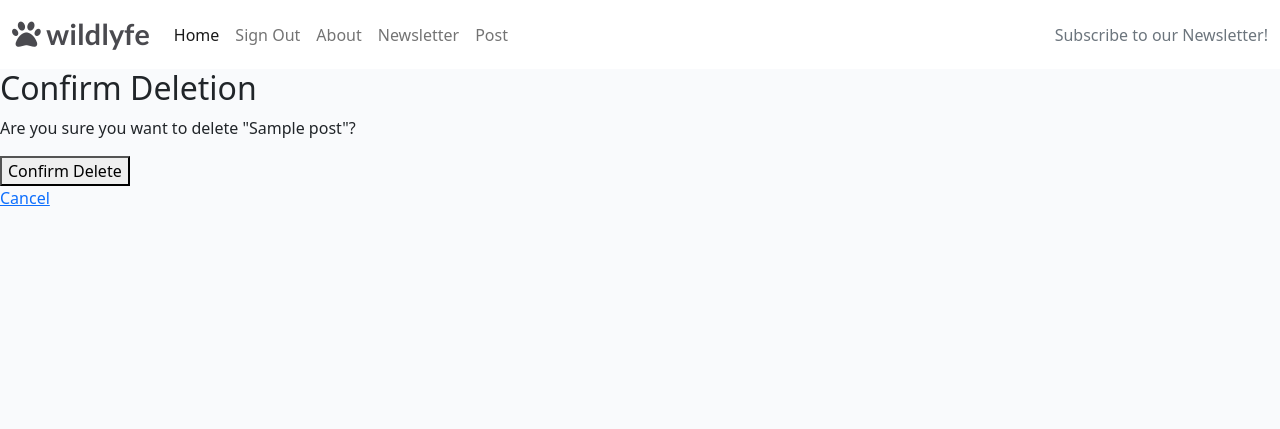
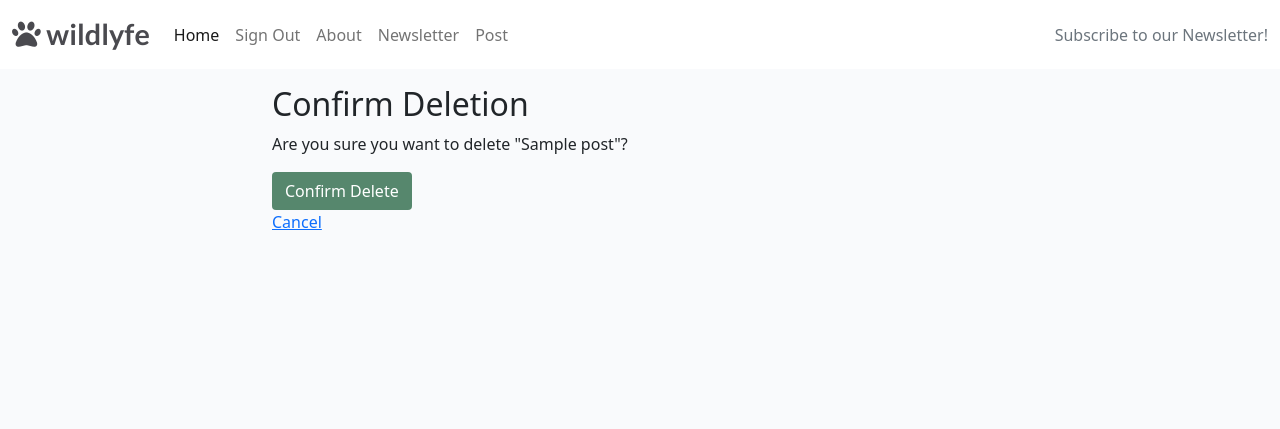
Before and after one commit to ShaneMurphyDev/Project-Portfolio-4, a Django app: page /sample/delete/ in a window 1280 px wide. Shown: the top 429 px of the page. Run offline with Django 3.2, Linux system fonts and the light colour scheme; a user stored in the database is signed in; tables that the repository leaves empty hold one stand-in row (values such as "Sample post"); some libraries are stand-ins or nearby versions.

```diff
--- a/natureblog/forms.py
+++ b/natureblog/forms.py
@@ -5,7 +5,7 @@ from .models import Post
 class PostForm(forms.ModelForm):
     class Meta:
         model = Post
-        fields = ['title', 'slug', 'author', 'featured_image', 'excerpt', 'content', 'status']
+        fields = ['title', 'featured_image', 'excerpt', 'content', 'status']
 
 class CommentForm(forms.ModelForm):
     class Meta:
--- a/templates/post_confirm_delete.html
+++ b/templates/post_confirm_delete.html
@@ -1,11 +1,17 @@
 {% extends 'base.html' %}
 
 {% block content %}
+<div class="container">
+  <div class="row">
+    <div class="col-md-8 mt-3 offset-md-2">
       <h2>Confirm Deletion</h2>
       <p>Are you sure you want to delete "{{ object.title }}"?</p>
       <form method="post">
         {% csrf_token %}
-    <button type="submit">Confirm Delete</button>
+        <button class="btn btn-signup right" type="submit">Confirm Delete</button>
       </form>
       <a href="{% url 'post_detail' slug=object.slug %}">Cancel</a>
+    </div>
+  </div>
+</div>
 {% endblock %}
```
Lines whose indentation alone changed are shown as unchanged.
